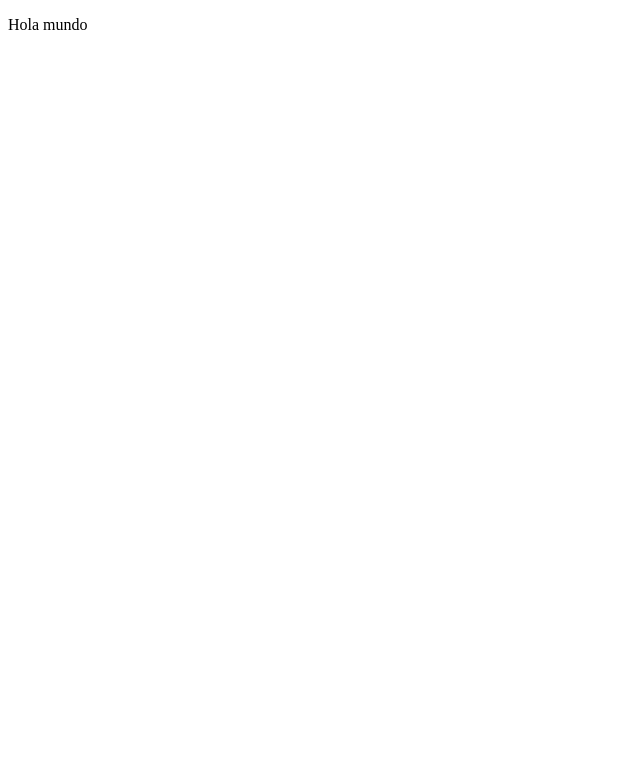
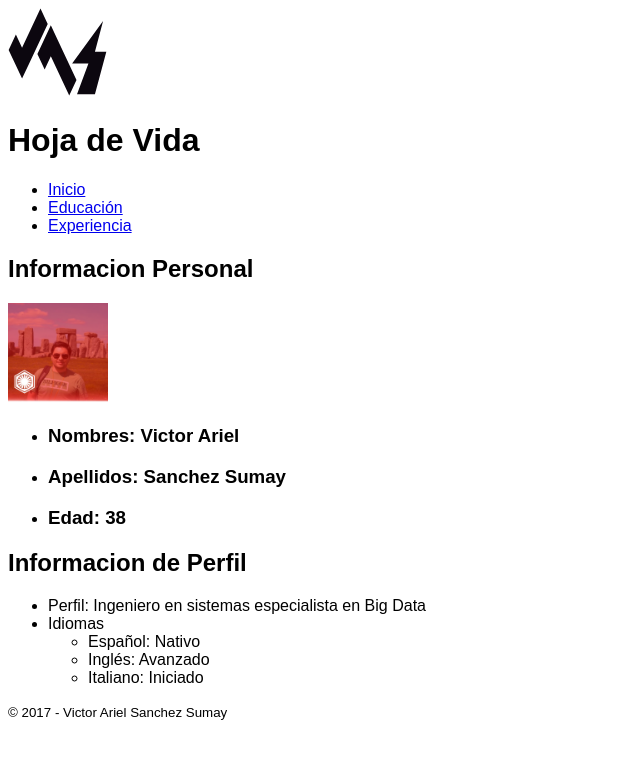
Before and after one commit to vascordoba/htmlproject, a plain HTML site: page index.html in a window 1280 px wide. Shown: the whole page, without its empty margins (0-640 px from the left). Drawn offline with Linux system fonts and the light colour scheme.

Commit message:
First page

```diff
--- a/index.html
+++ b/index.html
@@ -6,9 +6,51 @@
 		<meta name="author" content="VAS">
 		<meta name="keywords" content="html,css,xml,js">
 		<meta name="description" content="tutorial html">
-		<title>Hoja de Vida</title>
+		<title>Hoja de Vida - Inicio</title>
+		<style type="text/css">
+			html{
+				font-family: Arial;
+			}
+		</style>
 	</head>
 	<body>
-		<p title="Primer parrafo">Hola mundo</p>
+		<header>
+			<img src="img/logo.svg" width="100"/>
+			<h1>Hoja de Vida</h1>
+		</header>
+		<nav>
+			<ul>
+				<li><a href="index.html" title="Página de Inicio">Inicio</a></li>
+				<li><a href="educacion.html" title="Educación">Educación</a></li>
+				<li><a href="experiencia.html" title="Experiencia">Experiencia</a></li>
+			</ul>
+		</nav>
+		<section>
+			<article>
+				<h2>Informacion Personal</h2>
+				<img src="img/avatar.png" width="100"/>
+				<ul>
+					<li><h3>Nombres: Victor Ariel</h3></li>
+					<li><h3>Apellidos: Sanchez Sumay</h3></li>
+					<li><h3>Edad: 38</h3></li>
+				</ul>
+			</article>
+			<article>
+				<h2>Informacion de Perfil</h2>
+				<ul>
+					<li>Perfil: Ingeniero en sistemas especialista en Big Data</li>
+					<li>Idiomas
+						<ul>
+							<li>Español: Nativo</li>
+							<li>Inglés: Avanzado</li>
+							<li>Italiano: Iniciado</li>
+						</ul>
+					</li>
+				</ul>
+			</article>
+		</section>
+		<footer>
+			<small>&copy; 2017 - Victor Ariel Sanchez Sumay</small>
+		</footer>
 	</body>
 </html>
```
Also changed, not shown: img/avatar.png (added), img/logo.svg (added).
